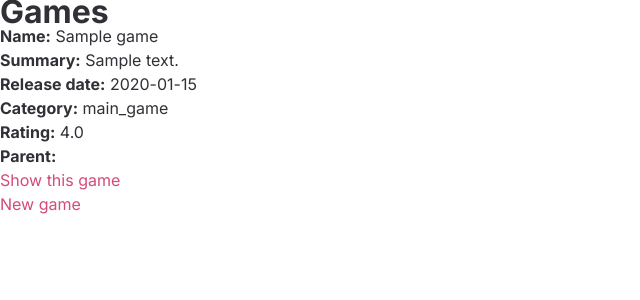
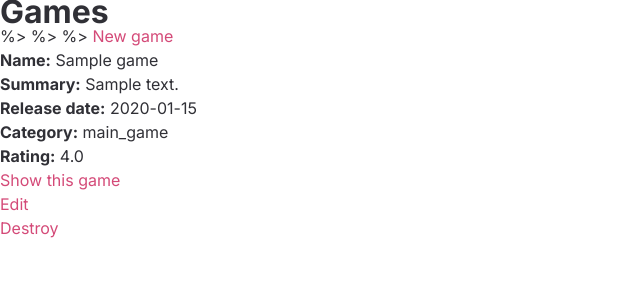
Before and after one commit to sebastianterleira/Critics-RC, a Rails app: page / in a window 1280 px wide. Shown: the top 300 px of the page, without its empty margins (0-640 px from the left). Run offline with Rails 7, Linux system fonts and the light colour scheme; tables that the repository leaves empty hold one stand-in row (values such as "Sample post"); parts of the project's set-up code (start-up, migrations or seed data) failed here and were passed over; some libraries are stand-ins or nearby versions.

Commit message:
ADD: view-Game (#3)

```diff
--- a/app/views/games/_game.html.erb
+++ b/app/views/games/_game.html.erb
@@ -24,9 +24,4 @@
     <%= game.rating %>
   </p>
 
-  <p>
-    <strong>Parent:</strong>
-    <%= game.parent_id %>
-  </p>
-
 </div>
--- a/app/views/games/index.html.erb
+++ b/app/views/games/index.html.erb
@@ -1,6 +1,11 @@
 <p style="color: green"><%= notice %></p>
 
 <h1>Games</h1>
+<%#
+<% if game.cover.attached? %>
+          <%# <%= image_tag game.cover, class: "img-fit" %>  %>
+  <%# <%end%> %> %>
+<%= link_to "New game", new_game_path %>
 
 <div id="games">
   <% @games.each do |game| %>
@@ -8,7 +13,11 @@
     <p>
       <%= link_to "Show this game", game %>
     </p>
+    <p>
+    <%= link_to 'Edit', edit_game_path(game) %>
+    </p>
+    <p>
+    <%= link_to 'Destroy', game, data: { turbo_method: :delete, turbo_confirm: 'Are you sure?' } %>
+    </p>
   <% end %>
 </div>
-
-<%= link_to "New game", new_game_path %>
```
